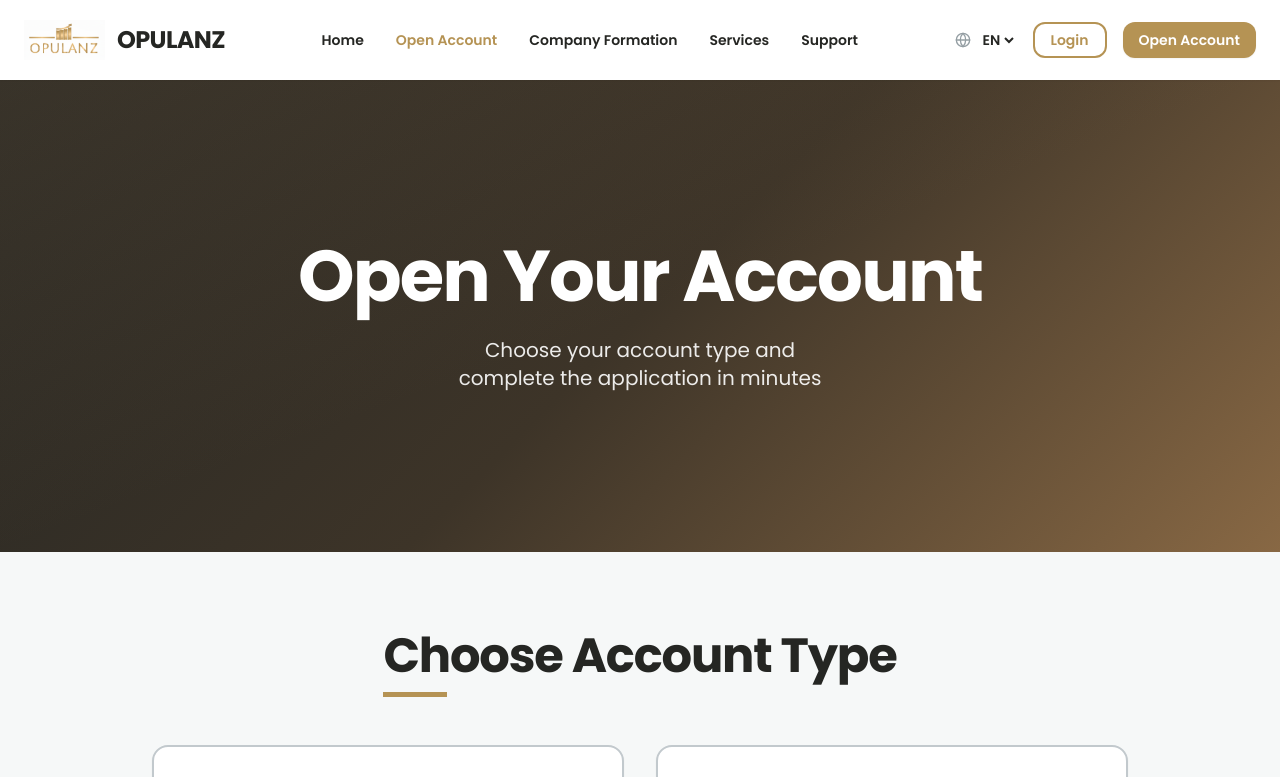
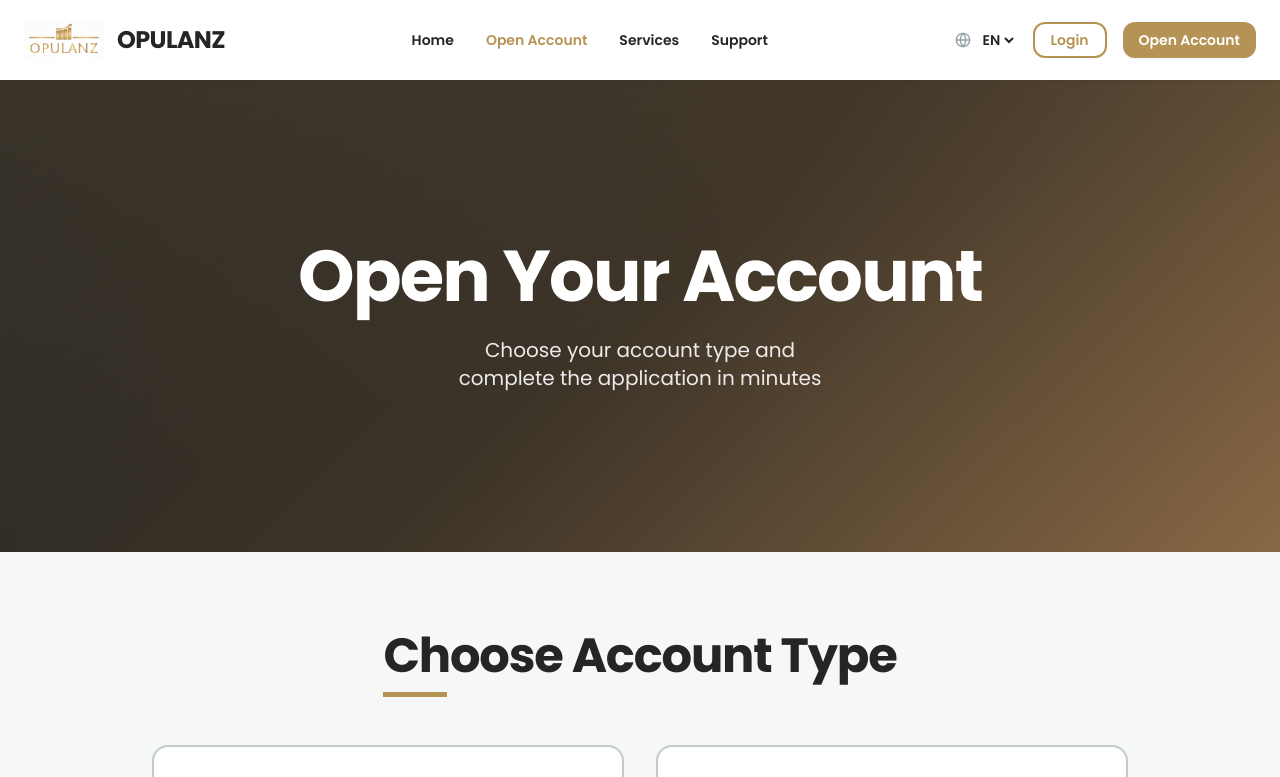
Before and after one commit to TAJKING10/opulanzbanking, a Next.js app: page /en/open-account in a window 1280 px wide. Shown: the top 777 px of the page. Built offline with nearby package versions, Linux system fonts and the light colour scheme.

Commit message:
removed the company formation button from the top bar

```diff
--- a/components/header.tsx
+++ b/components/header.tsx
@@ -14,7 +14,6 @@ interface HeaderProps {
 const navigation = [
   { name: "Home", href: "" },
   { name: "Open Account", href: "/open-account" },
-  { name: "Company Formation", href: "/company-formation" },
   { name: "Services", href: "/services" },
   { name: "Support", href: "/support" },
 ];
```
